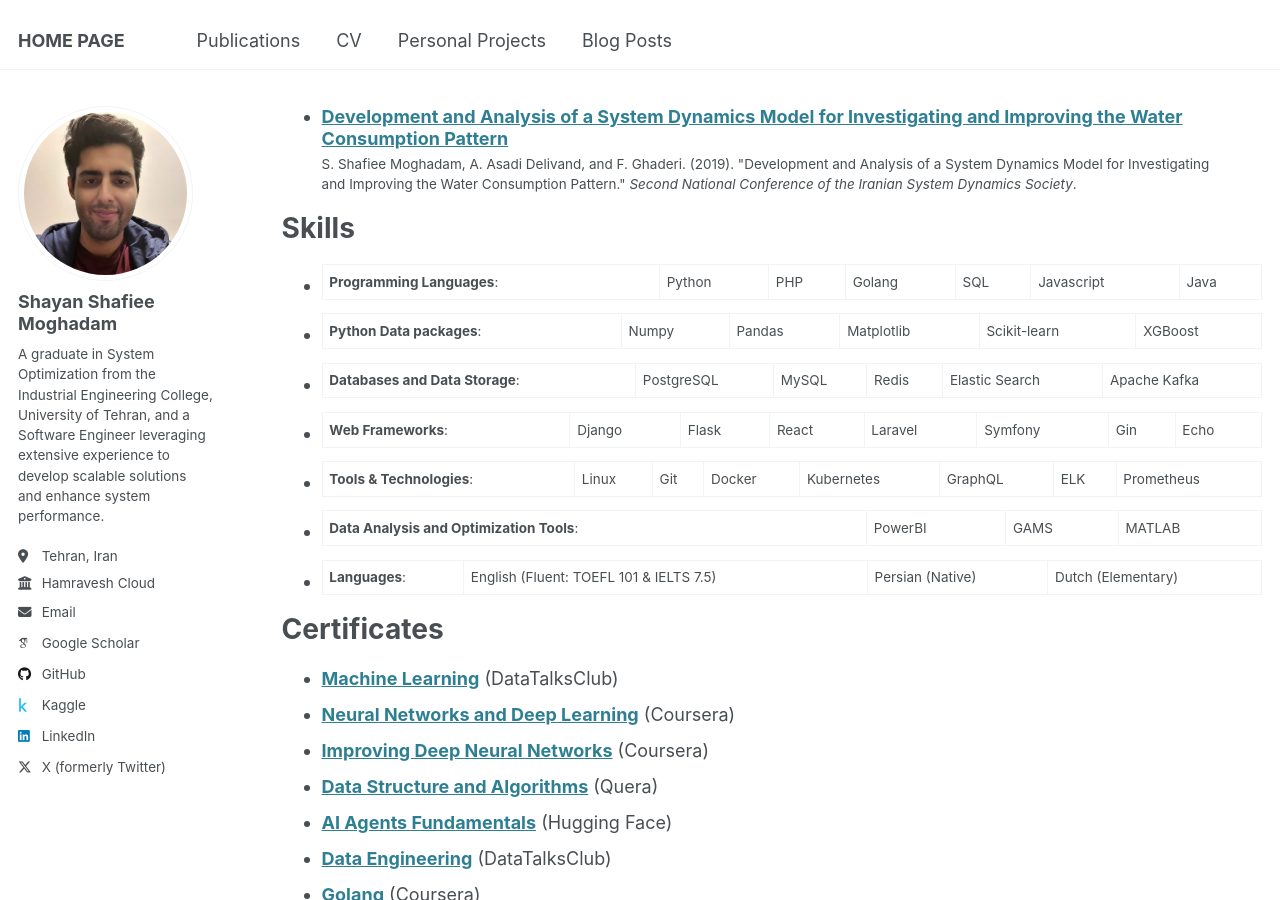
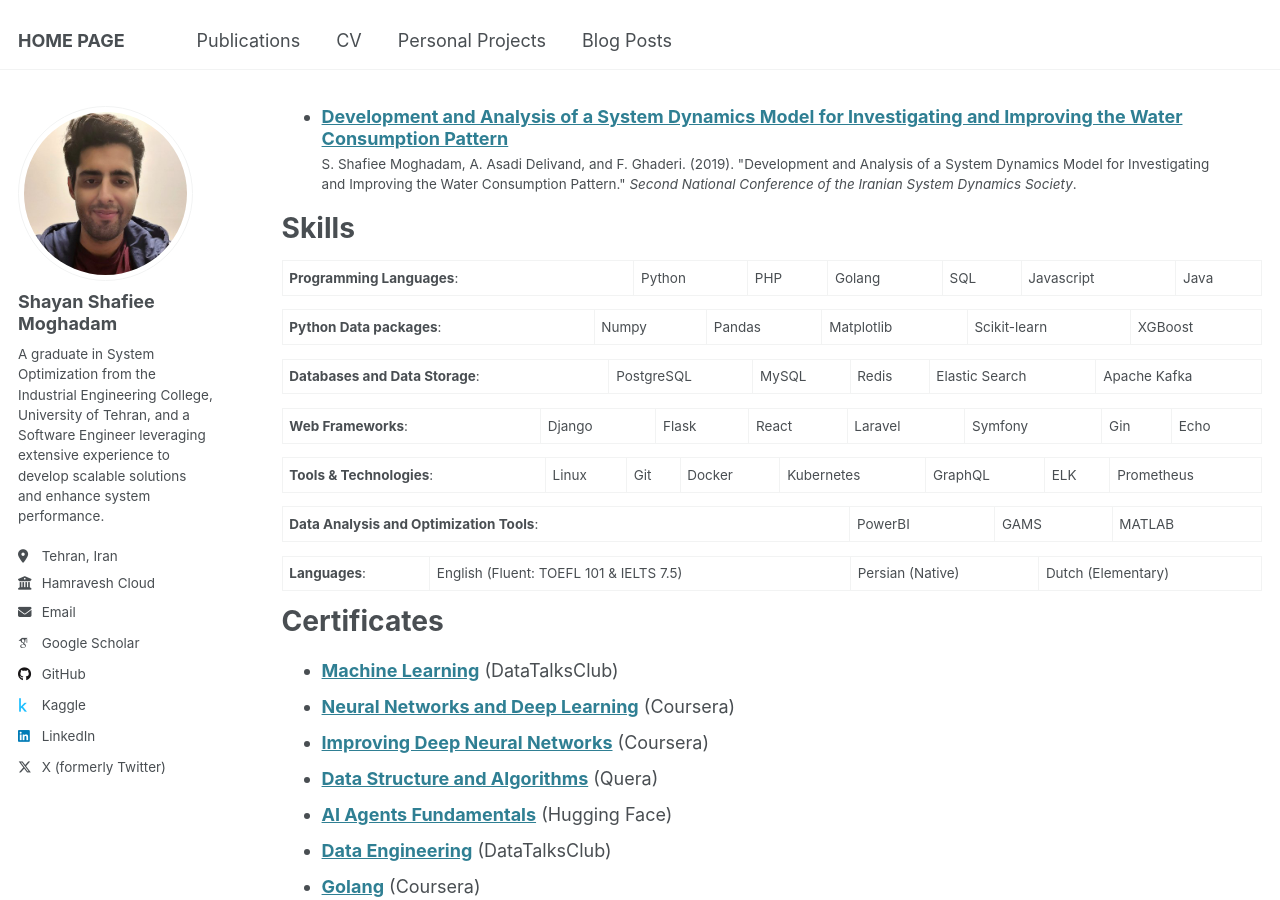
Before and after one commit to shayansm2/academic-portfolio, a Jekyll site: the page built from _pages/cv.md, in a window 1280 px wide and 900 px high, scrolled down 2262 px. Built offline with Jekyll 4.4.1, drawn with Linux system fonts in a browser that asks for light colours; some web fonts are replaced.

Commit message:
check something in skills

```diff
--- a/_pages/cv.md
+++ b/_pages/cv.md
@@ -75,13 +75,19 @@ TODO
 
 # Skills
 
-- **Programming Languages**: | Python | PHP | Golang | SQL | Javascript | Java
-- **Python Data packages**: | Numpy | Pandas | Matplotlib | Scikit-learn | XGBoost
-- **Databases and Data Storage**: | PostgreSQL | MySQL | Redis | Elastic Search | Apache Kafka
-- **Web Frameworks**: | Django | Flask | React | Laravel | Symfony | Gin | Echo
-- **Tools & Technologies**: | Linux | Git | Docker | Kubernetes | GraphQL | ELK | Prometheus
-- **Data Analysis and Optimization Tools**: | PowerBI | GAMS | MATLAB
-- **Languages**: | English (Fluent: TOEFL 101 & IELTS 7.5) | Persian (Native) | Dutch (Elementary)
+**Programming Languages**: | Python | PHP | Golang | SQL | Javascript | Java
+
+**Python Data packages**: | Numpy | Pandas | Matplotlib | Scikit-learn | XGBoost
+
+**Databases and Data Storage**: | PostgreSQL | MySQL | Redis | Elastic Search | Apache Kafka
+
+**Web Frameworks**: | Django | Flask | React | Laravel | Symfony | Gin | Echo
+
+**Tools & Technologies**: | Linux | Git | Docker | Kubernetes | GraphQL | ELK | Prometheus
+
+**Data Analysis and Optimization Tools**: | PowerBI | GAMS | MATLAB
+
+**Languages**: | English (Fluent: TOEFL 101 & IELTS 7.5) | Persian (Native) | Dutch (Elementary)
 
 # Certificates
 
```
